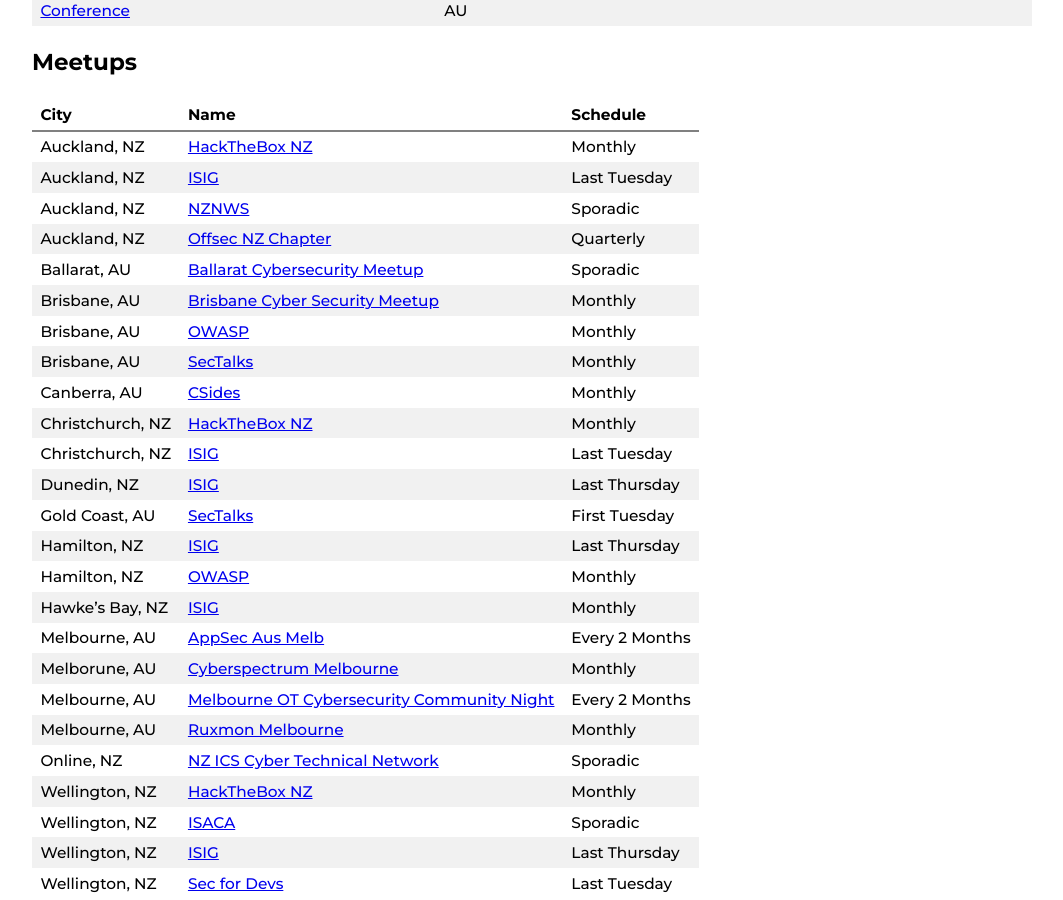
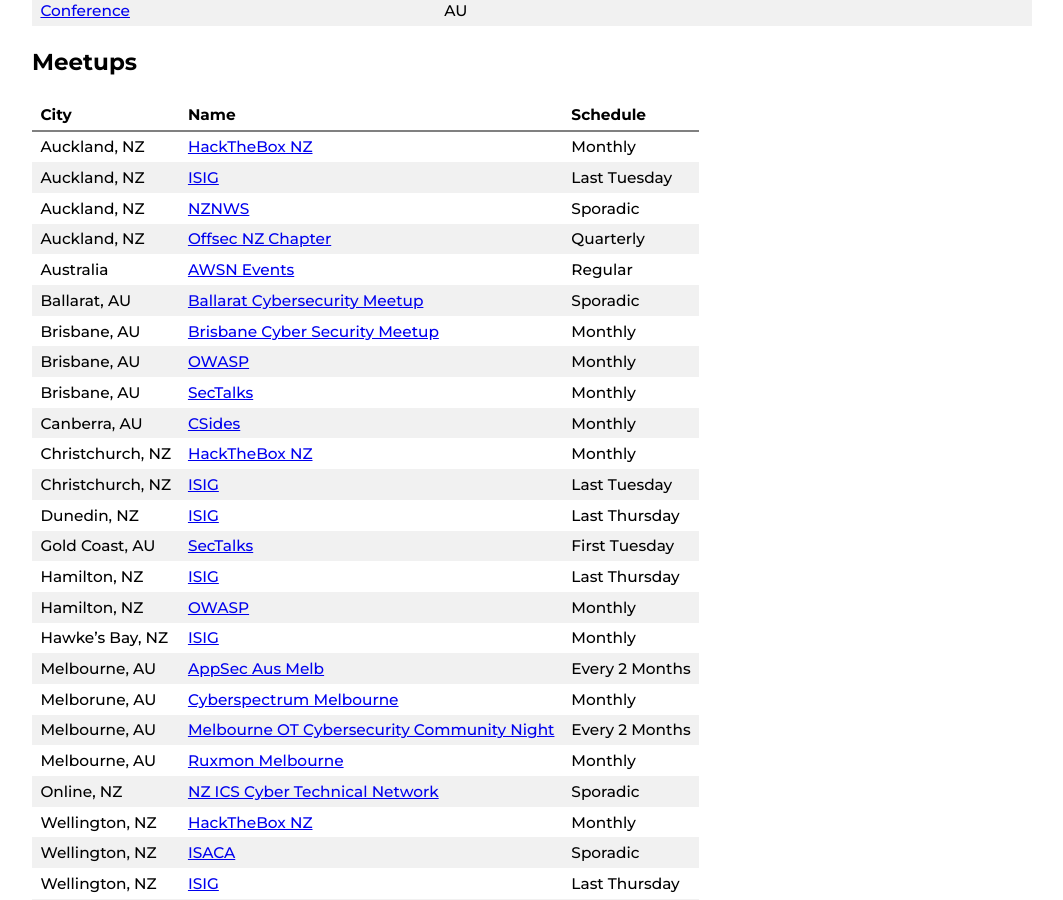
Before and after one commit to nzkarit/downundercons, a Jekyll site: the page built from index.markdown, in a window 1280 px wide and 900 px high, scrolled down 2436 px. Shown: the whole window, without its empty margins (108-1171 px from the left). Built offline with Jekyll 4.4.1, drawn with Linux system fonts in a browser that asks for light colours; part of the change alters nothing that is shown.

Commit message:
Update index.markdown

```diff
--- a/index.markdown
+++ b/index.markdown
@@ -1,7 +1,7 @@
 ---
 layout: home
 title: Downunder Cons
-last_modified_at: 2026-11-09 12:55:00 +1300
+last_modified_at: 2026-11-16 11:25:00 +1300
 ---
 
 These are a list of hacker/infosec cons and meetups in the NZ and Aussie Area.
@@ -73,6 +73,7 @@ These are a list of hacker/infosec cons and meetups in the NZ and Aussie Area.
 | Auckland, NZ | [ISIG](https://isig.org.nz/) | Last Tuesday |
 | Auckland, NZ | [NZNWS](https://nznws.org/events-and-news/) | Sporadic |
 | Auckland, NZ | [Offsec NZ Chapter](https://www.linkedin.com/groups/21180089/) | Quarterly |
+| Australia | [AWSN Events](https://www.awsn.org.au/Web/Shared_Content/Events/Event-Listing.aspx) | Regular |
 | Ballarat, AU | [Ballarat Cybersecurity Meetup](https://federation.edu.au/icsl/icsl-conferences/cybersecurity-meetup) | Sporadic |
 | Brisbane, AU | [Brisbane Cyber Security Meetup](https://www.meetup.com/meetup-group-agfkzpmt/) | Monthly |
 | Brisbane, AU | [OWASP](https://www.meetup.com/brisbane-owasp-meetup-group/) | Monthly |
```
